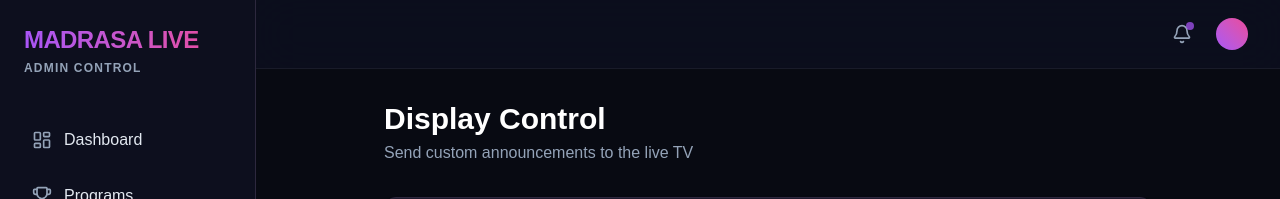
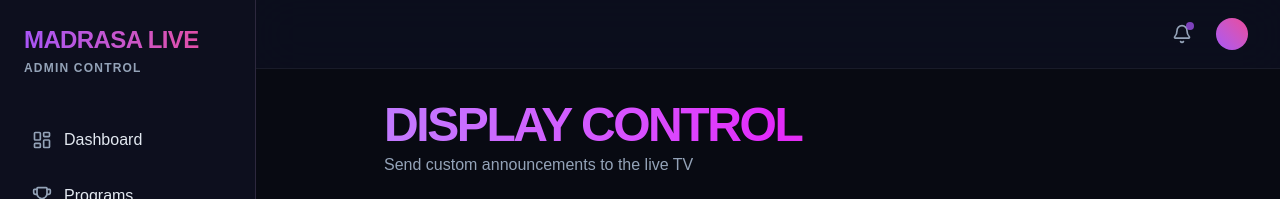
Before and after one commit to yaseenysn/art-fest-live, a Next.js app: page /admin/display in a window 1280 px wide. Shown: the top 199 px of the page. Built offline with nearby package versions, Linux system fonts and the light colour scheme; no server answers; the database is empty.

Commit message:
feat: add admin dashboard modules for media control, programs, results, and display configuration

```diff
--- a/src/app/admin/display/page.tsx
+++ b/src/app/admin/display/page.tsx
@@ -439,7 +439,7 @@ export default function DisplayControl() {
   return (
     <div className="max-w-3xl mx-auto space-y-8">
       <div>
-        <h1 className="text-3xl font-bold text-text-primary">Display Control</h1>
+        <h1 className="text-4xl md:text-5xl font-black uppercase tracking-tighter bg-gradient-to-r from-purple-400 via-fuchsia-500 to-pink-500 bg-clip-text text-transparent">DISPLAY CONTROL</h1>
         <p className="text-text-muted mt-1">Send custom announcements to the live TV</p>
       </div>
 
--- a/src/app/admin/media/MediaControl.tsx
+++ b/src/app/admin/media/MediaControl.tsx
@@ -210,7 +210,7 @@ export default function MediaControl() {
             <ArrowLeft className="w-6 h-6" />
           </Link>
           <div>
-            <h1 className="text-3xl font-black text-text-primary tracking-tight">Media Control</h1>
+            <h1 className="text-4xl md:text-5xl font-black uppercase tracking-tighter bg-gradient-to-r from-purple-400 via-fuchsia-500 to-pink-500 bg-clip-text text-transparent">MEDIA CONTROL</h1>
             <p className="text-text-muted font-medium">Manage images and videos to display on the TV</p>
           </div>
         </div>
--- a/src/app/admin/programs/page.tsx
+++ b/src/app/admin/programs/page.tsx
@@ -310,7 +310,7 @@ export default function ProgramsPage() {
       {/* HEADER & SUMMARY */}
       <div className="flex flex-col md:flex-row md:items-start justify-between gap-6">
         <div>
-          <h1 className="text-3xl font-bold text-text-primary">PROGRAMS</h1>
+          <h1 className="text-4xl md:text-5xl font-black uppercase tracking-tighter bg-gradient-to-r from-purple-400 via-fuchsia-500 to-pink-500 bg-clip-text text-transparent">PROGRAMS</h1>
           <p className="text-text-muted mt-1">Manage all competition programs</p>
         </div>
         <button
--- a/src/app/admin/results/page.tsx
+++ b/src/app/admin/results/page.tsx
@@ -468,7 +468,7 @@ export default function ResultsEntry() {
       {/* Header */}
       <div className="flex flex-col md:flex-row justify-between items-start md:items-center">
         <div>
-          <h1 className="text-3xl font-bold text-text-primary">Results Entry</h1>
+          <h1 className="text-4xl md:text-5xl font-black uppercase tracking-tighter bg-gradient-to-r from-purple-400 via-fuchsia-500 to-pink-500 bg-clip-text text-transparent">RESULTS ENTRY</h1>
           <p className="text-text-muted mt-1">Enter competition results and reveal them on the live TV</p>
         </div>
       </div>
```
